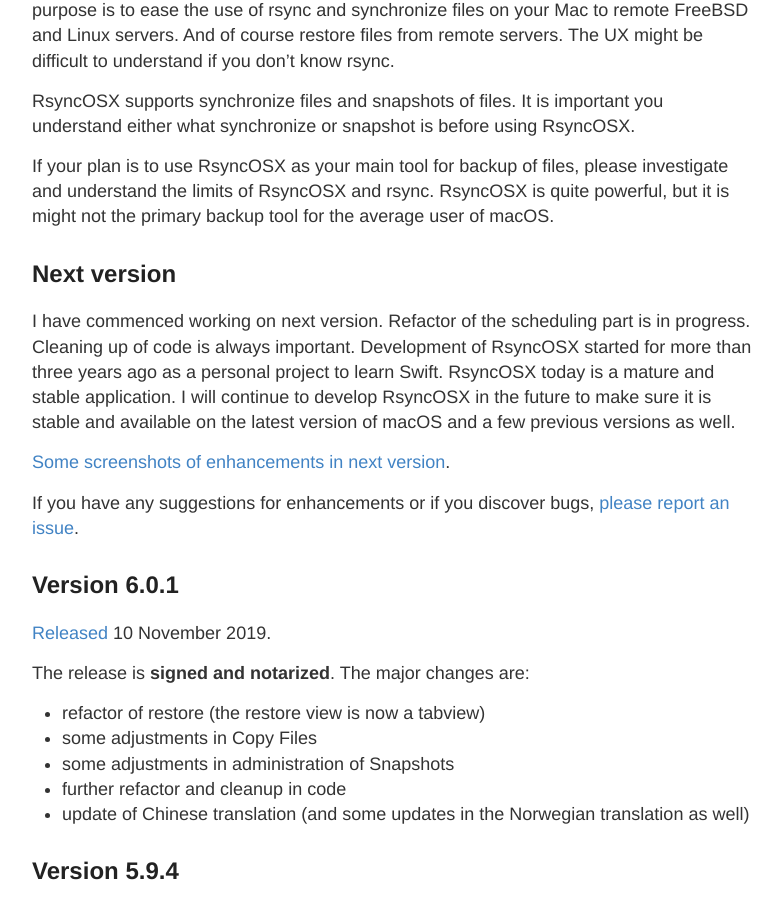
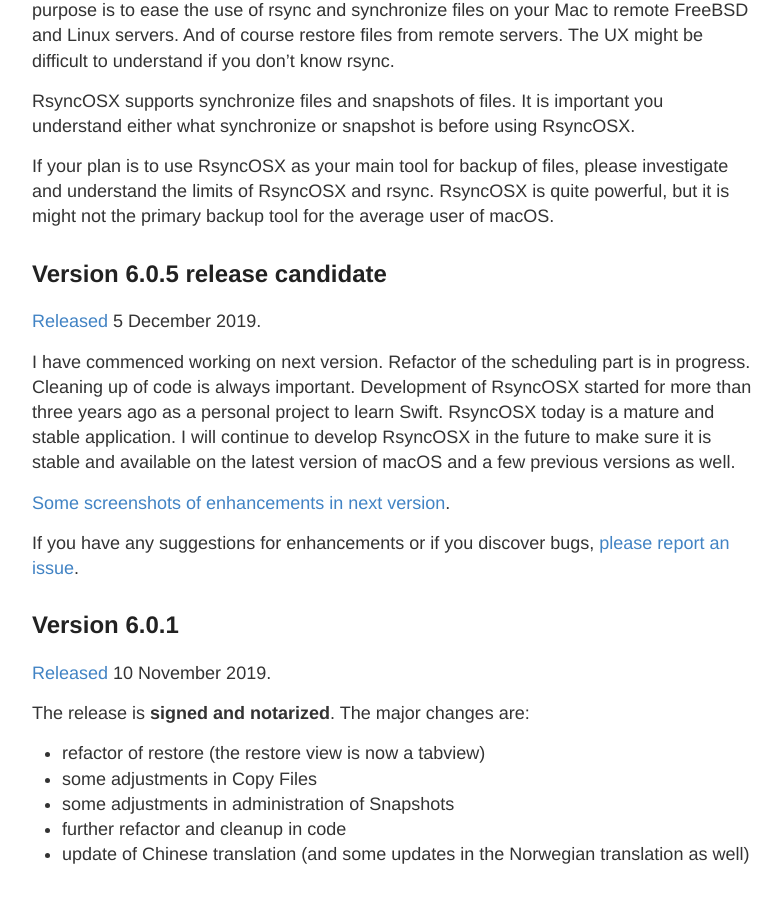
Before and after one commit to d2s/Documentation, a Jekyll site: the page built from _posts/2018-04-10-Changelog.md, in a window 1280 px wide and 900 px high, scrolled down 863 px. Shown: the whole window, without its empty margins (248-1030 px from the left). Built offline with Jekyll 4.4.1, drawn with Linux system fonts in a browser that asks for light colours.

Commit message:
Update 2018-04-10-Changelog.md

```diff
--- a/_posts/2018-04-10-Changelog.md
+++ b/_posts/2018-04-10-Changelog.md
@@ -21,7 +21,9 @@ RsyncOSX supports synchronize files and snapshots of files. It is important you
 
 If your plan is to use RsyncOSX as your main tool for backup of files, please investigate and understand the limits of RsyncOSX and rsync. RsyncOSX is quite powerful, but it is might not the primary backup tool for the average user of macOS.
 
-## Next version
+## Version 6.0.5 release candidate
+
+[Released](https://github.com/rsyncOSX/RsyncOSX/releases/tag/v6.0.1) 5 December 2019.
 
 I have commenced working on next version. Refactor of the scheduling part is in progress. Cleaning up of code is always important. Development of RsyncOSX started for more than three years ago as a personal project to learn Swift. RsyncOSX today is a mature and stable application. I will continue to develop RsyncOSX in the future to make sure it is stable and available on the latest version of macOS and a few previous versions as well.
 
```
